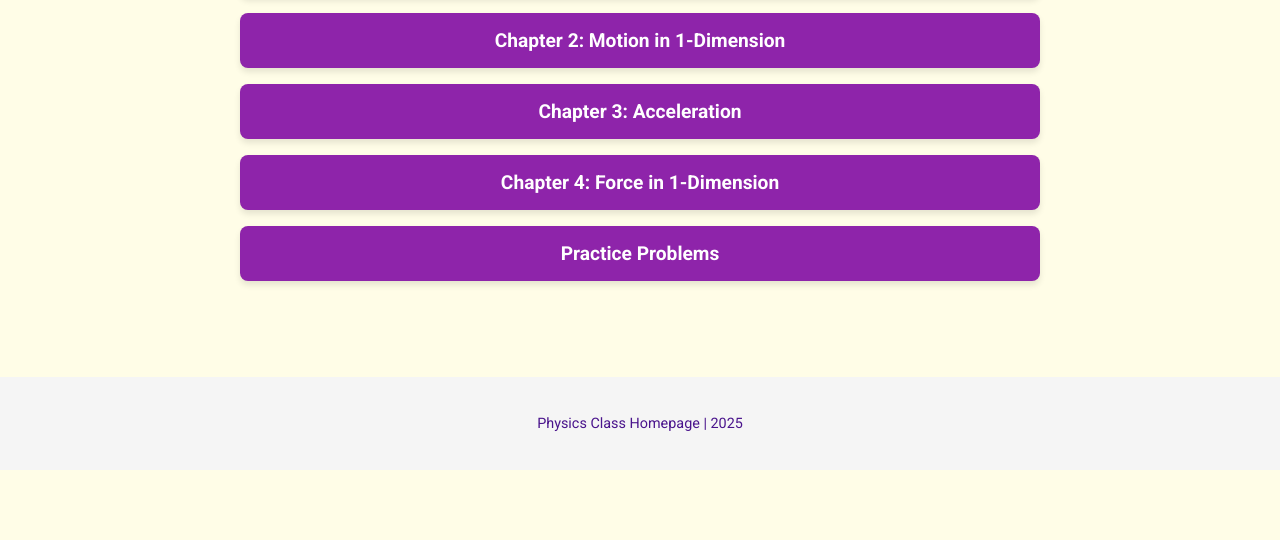
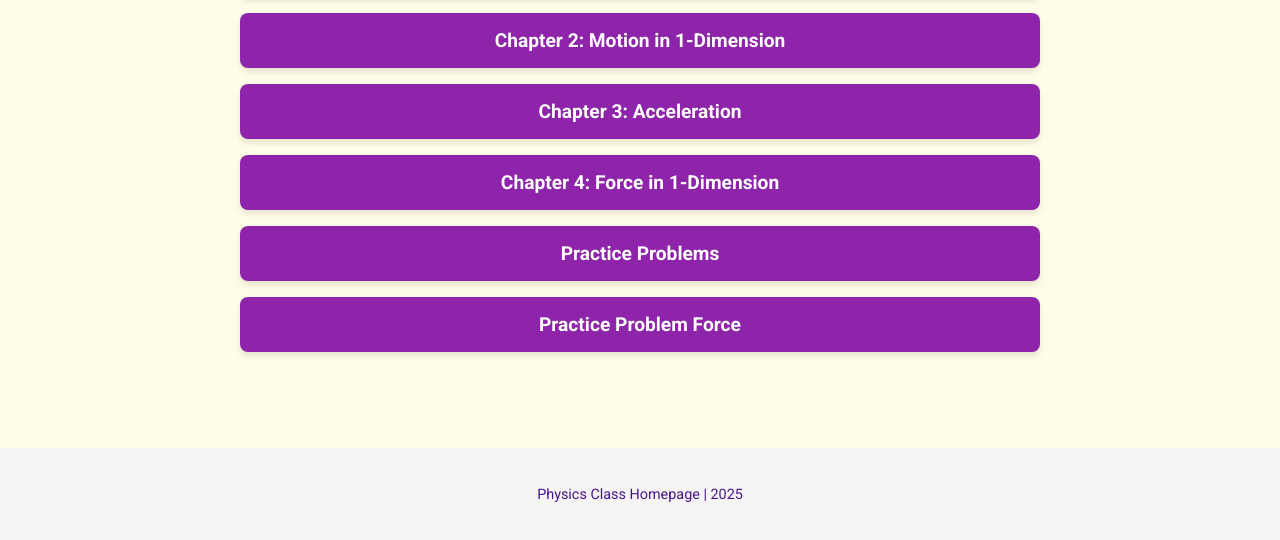
Before and after one commit to frankmartinez-teachercnsp/Presentaciones, a plain HTML site: page index.html in a window 1280 px wide. Shown: the part 346-886 px from the top of the page. Before the commit the page ends 816 px from the top, so only its background shows below. Drawn offline with Linux system fonts and the light colour scheme.

Commit message:
updated index with probl,4

```diff
--- a/index.html
+++ b/index.html
@@ -24,6 +24,7 @@
             <li><a href="chapter3.html">Chapter 3: Acceleration</a></li>
 	    <li><a href="chapter4.html">Chapter 4: Force in 1-Dimension</a></li>
             <li><a href="practice-problems.html">Practice Problems</a></li>
+	    <li><a href="chapter4practice-problem.html">Practice Problem Force</a></li>
             </ul>
     </main>
 
```
